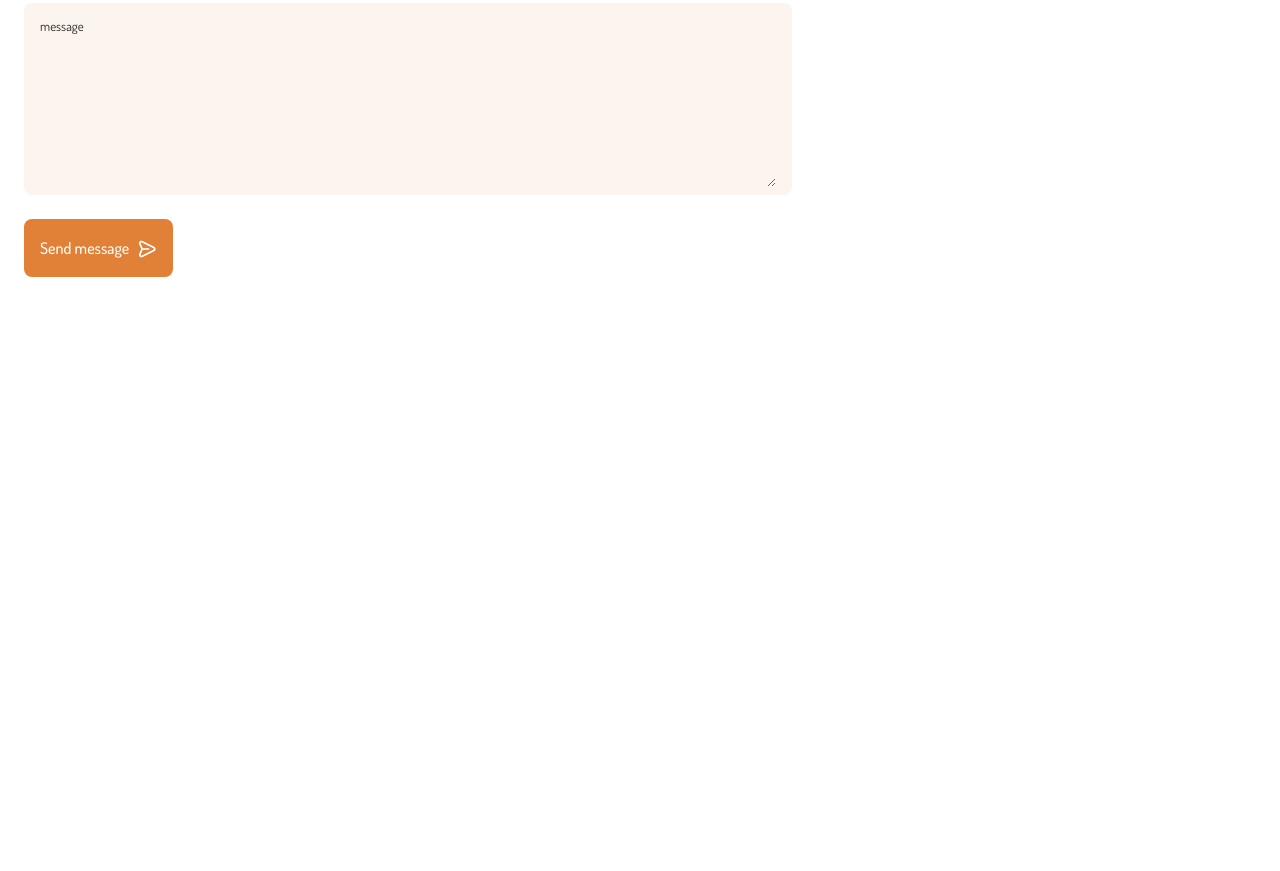
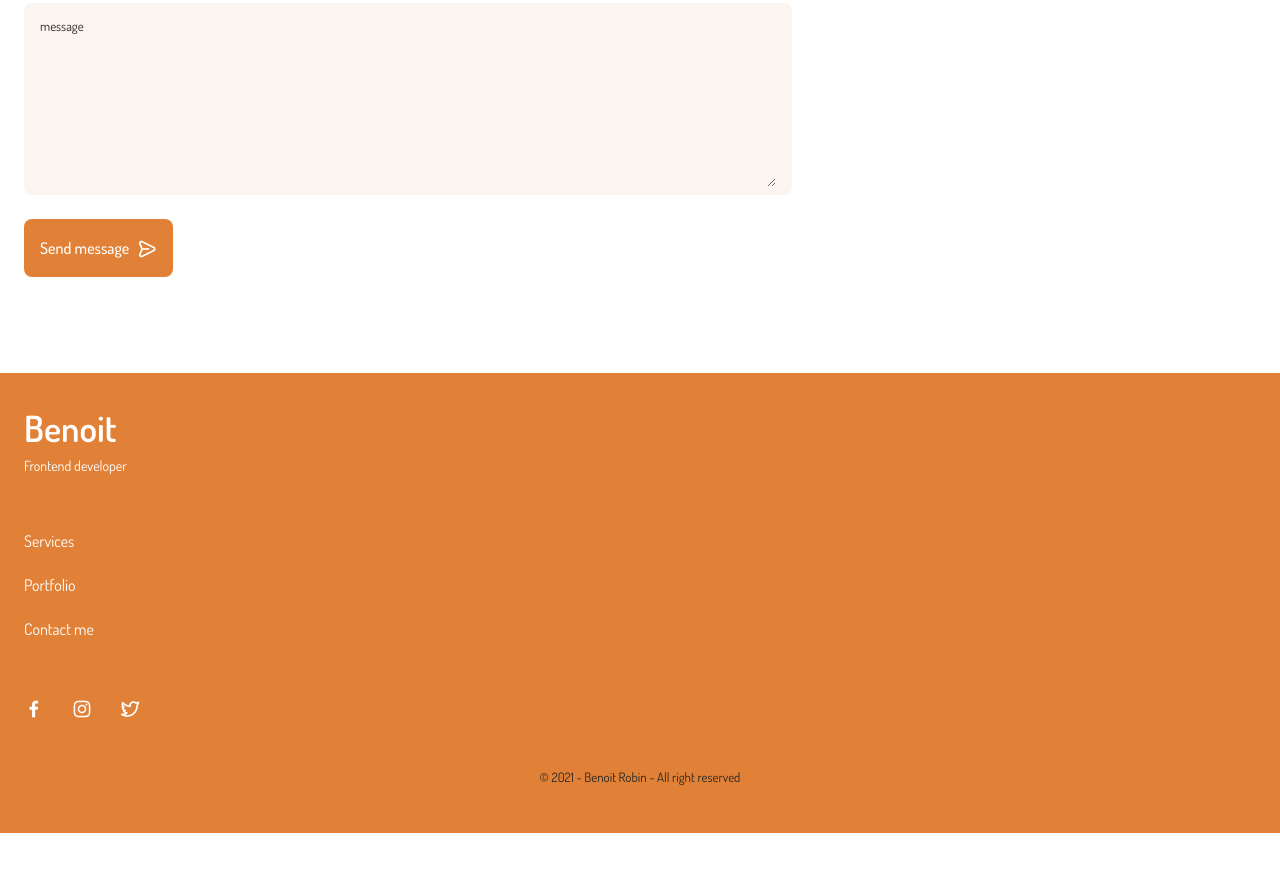
Before and after one commit to BenoitRobin/portfolio2022, a plain HTML site: page index.html in a window 1280 px wide. Shown: the part 5237-6108 px from the top of the page. Before the commit the page ends 5626 px from the top, so only its background shows below. Drawn offline with nearby package versions, Linux system fonts and the light colour scheme.

Commit message:
Footer Section

```diff
--- a/assets/css/styles.css
+++ b/assets/css/styles.css
@@ -865,8 +865,60 @@ img {
     padding: .25rem .5rem .5rem 0;
 }
 /*==================== FOOTER ====================*/
+.footer {
+    padding-top: 2rem;
+}
 
+.footer__container {
+    row-gap: 3.5rem;
+}
 
+.footer__bg {
+    background-color: var(--first-color-second);
+    padding: 2rem 0 3rem;
+}
+
+.footer__title {
+    font-size: var(--h1-font-size);
+    margin-bottom: var(--mb-0-25);
+}
+
+.footer__subtitle {
+    font-size: var(--small-font-size);
+}
+
+.footer__links {
+    display: flex;
+    flex-direction: column;
+    row-gap: 1.5rem;
+}
+
+.footer__link:hover {
+    color: var(--first-color-lighter);
+}
+
+.footer__social{
+    font-size: 1.25rem;
+    margin-right: var(--mb-1-5);
+}
+
+.footer__social:hover {
+    color: var(--first-color-lighter);
+}
+
+.footer__copy {
+    font-size: var(--smaller-font-size);
+    text-align: center;
+    color: var(--title-color);
+    margin-top: var(--mb-3);
+}
+
+.footer__title,
+.footer__subtitle,
+.footer__social,
+.footer__link {
+    color: #fff;
+}
 /*========== SCROLL UP ==========*/
 
 
--- a/index.html
+++ b/index.html
@@ -1082,7 +1082,42 @@
     </main>
 
     <!--==================== FOOTER ====================-->
-    <footer class="footer"></footer>
+    <footer class="footer">
+      <div class="footer__bg">
+        <div class="footer__container container grid">
+          <div>
+            <h1 class="footer__title">Benoit</h1>
+            <span class="footer__subtitle">Frontend developer</span>
+          </div>
+
+          <ul class="footer__links">
+            <li>
+              <a href="#services" class="footer__link">Services</a>
+            </li>
+            <li>
+              <a href="#portfolio" class="footer__link">Portfolio</a>
+            </li>
+            <li>
+              <a href="#contact" class="footer__link">Contact me</a>
+            </li>
+          </ul>
+
+          <div class="footer__social">
+            <a href="https://www.facebook.com/lebeud" target="_blank" class="footer__social">
+              <i class="uil uil-facebook-f"></i>
+            </a>
+            <a href="https://www.instagram.com/lebeud/" target="_blank" class="footer__social">
+              <i class="uil uil-instagram"></i>
+            </a>
+            <a href="https://twitter.com/lEbEudRobin" target="_blank" class="footer__social">
+              <i class="uil uil-twitter-alt"></i>
+            </a>
+          </div>
+        </div>
+
+        <p class="footer__copy">&#169; 2021 - Benoit Robin - All right reserved</p>
+      </div>
+    </footer>
 
     <!--==================== SCROLL TOP ====================-->
 
```
